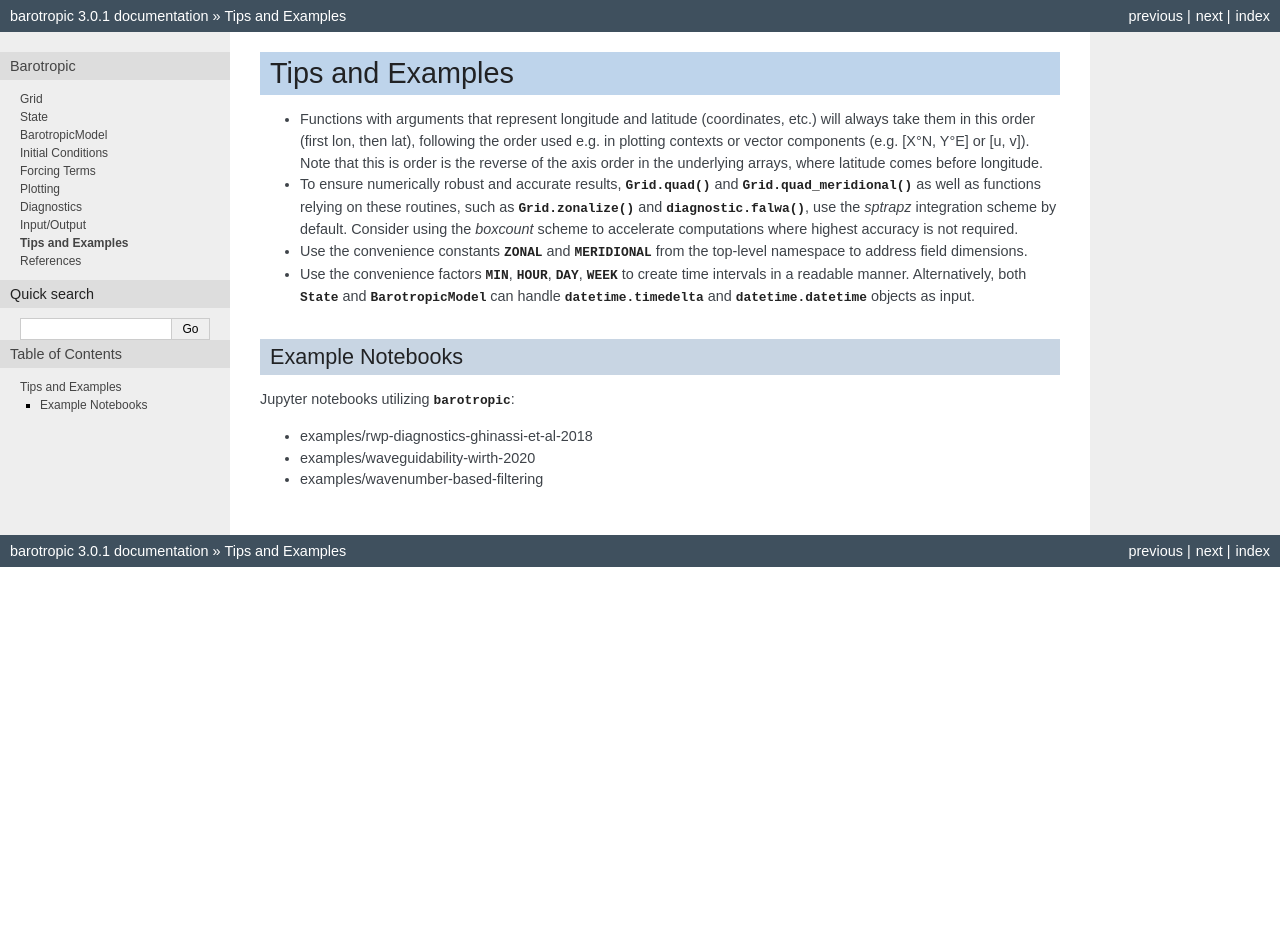
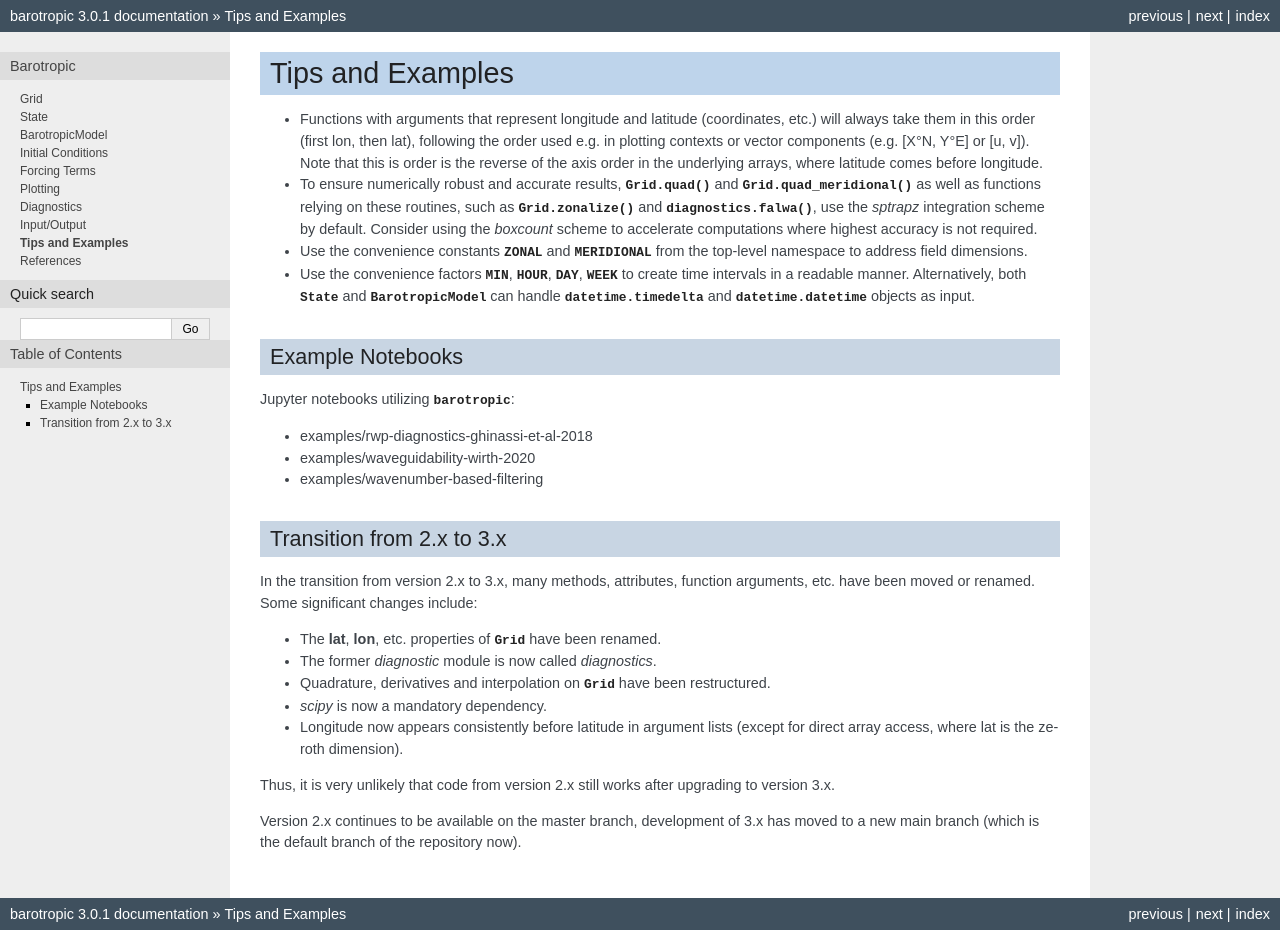
Before and after one commit to chpolste/barotropic, a Sphinx documentation site: the page built from docs/source/tips.rst, in a window 1280 px wide. Built offline with Sphinx 7.4.7, drawn with Linux system fonts in a browser that asks for light colours; pages that are not in the unit, such as notebooks, are missing from menus; before the commit the page ends 900 px from its top, so only the background shows below that.

```diff
--- a/docs/source/tips.rst
+++ b/docs/source/tips.rst
@@ -3,7 +3,7 @@ Tips and Examples
 
 - Functions with arguments that represent longitude and latitude (coordinates, etc.) will always take them in this order (first lon, then lat), following the order used e.g. in plotting contexts or vector components (e.g. [X°N, Y°E] or [u, v]).
   Note that this is order is the reverse of the axis order in the underlying arrays, where latitude comes before longitude.
-- To ensure numerically robust and accurate results, :py:meth:`.Grid.quad` and :py:meth:`.Grid.quad_meridional` as well as functions relying on these routines, such as :py:meth:`.Grid.zonalize` and :py:func:`.diagnostic.falwa`, use the *sptrapz* integration scheme by default.
+- To ensure numerically robust and accurate results, :py:meth:`.Grid.quad` and :py:meth:`.Grid.quad_meridional` as well as functions relying on these routines, such as :py:meth:`.Grid.zonalize` and :py:func:`.diagnostics.falwa`, use the *sptrapz* integration scheme by default.
   Consider using the *boxcount* scheme to accelerate computations where highest accuracy is not required.
 - Use the convenience constants :py:data:`ZONAL` and :py:data:`MERIDIONAL` from the top-level namespace to address field dimensions.
 - Use the convenience factors :py:data:`MIN`, :py:data:`HOUR`, :py:data:`DAY`, :py:data:`WEEK` to create time intervals in a readable manner. Alternatively, both :py:class:`.State` and :py:class:`.BarotropicModel` can handle :py:class:`datetime.timedelta` and :py:class:`datetime.datetime` objects as input.
@@ -25,3 +25,20 @@ Jupyter notebooks utilizing :py:mod:`barotropic`:
     examples/rwp-diagnostics-ghinassi-et-al-2018
     examples/waveguidability-wirth-2020
     examples/wavenumber-based-filtering
+
+
+Transition from 2.x to 3.x
+--------------------------
+
+In the transition from version 2.x to 3.x, many methods, attributes, function arguments, etc. have been moved or renamed.
+Some significant changes include:
+
+- The **lat**, **lon**, etc. properties of :py:class:`.Grid` have been renamed.
+- The former `diagnostic` module is now called `diagnostics`.
+- Quadrature, derivatives and interpolation on :py:class:`.Grid` have been restructured.
+- *scipy* is now a mandatory dependency.
+- Longitude now appears consistently before latitude in argument lists (except for direct array access, where lat is the zeroth dimension).
+
+Thus, it is very unlikely that code from version 2.x still works after upgrading to version 3.x.
+
+Version 2.x continues to be available on the master branch, development of 3.x has moved to a new main branch (which is the default branch of the repository now).
```
Also changed, not shown: README.md (+2 -0 lines), docs/source/index.rst (+2 -20 lines).
